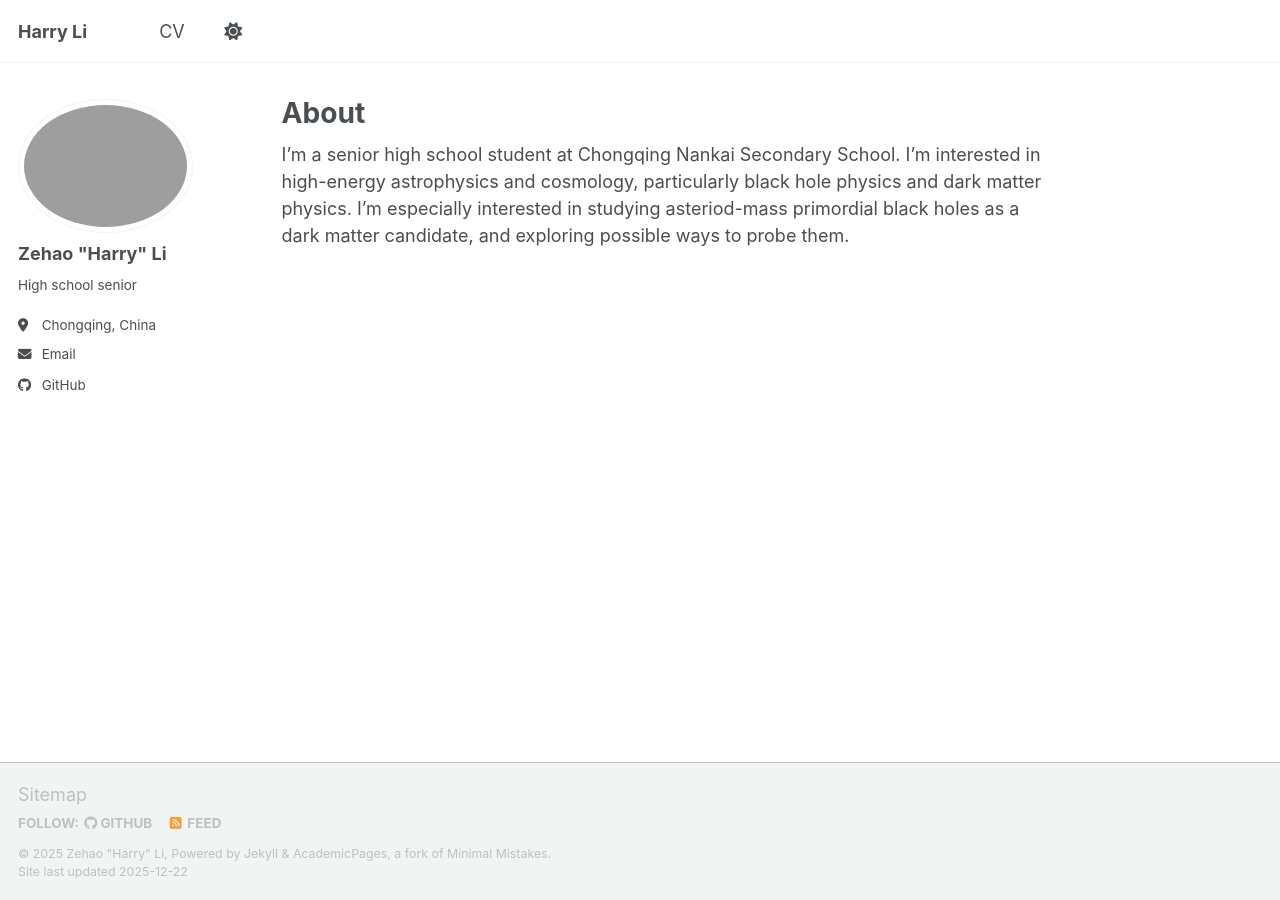
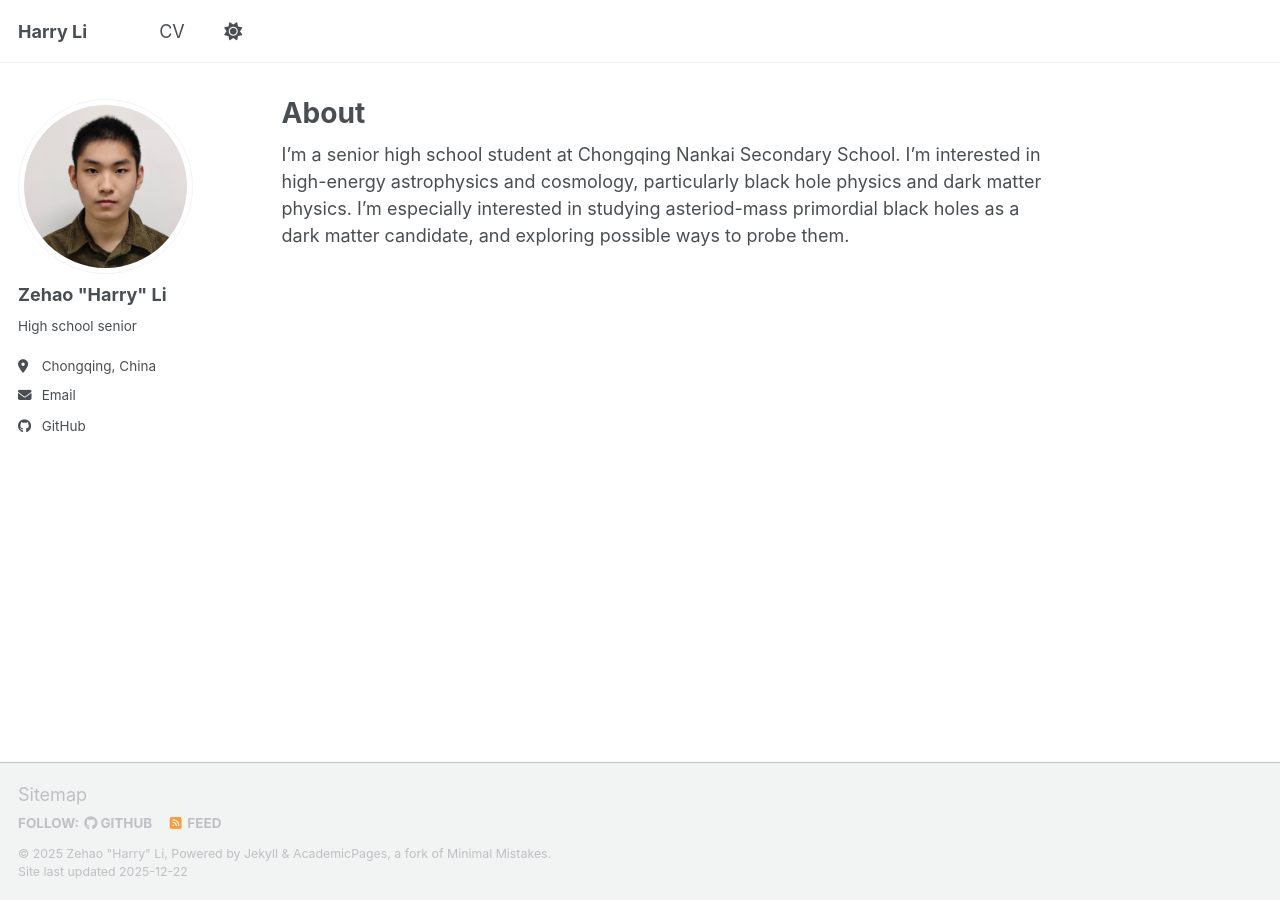
Before and after one commit to harry-zehao-li/harry-zehao-li.github.io, a Jekyll site: the page built from _pages/about.md, in a window 1280 px wide. Built offline with Jekyll 4.4.1, drawn with Linux system fonts in a browser that asks for light colours; a script bundle is joined from its source files by our own code; library files that are not in the unit come from our copies.

Commit message:
Update _config.yml

```diff
--- a/_config.yml
+++ b/_config.yml
@@ -23,7 +23,7 @@ repository               : "harry-zehao-li/harry-zehao-li.github.io"
 #               Additional customization can be done by editing /_includes/author-profile.html
 author:
   # Biographic information
-  avatar           : "Cambridge ID Photo.jpg"
+  avatar           : "Cambridge ID Photo.jpeg"
   name             : 'Zehao "Harry" Li'
   pronouns         :
   bio              : "High school senior"
```
